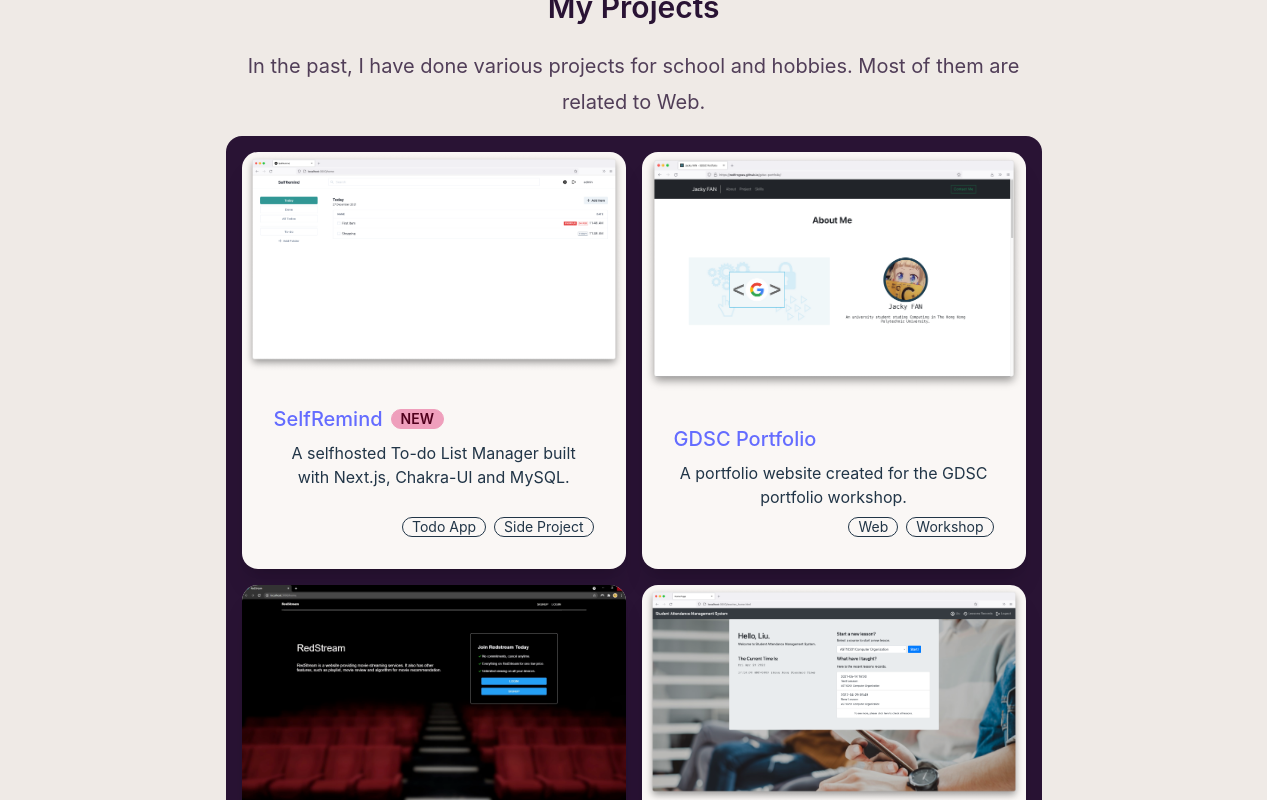
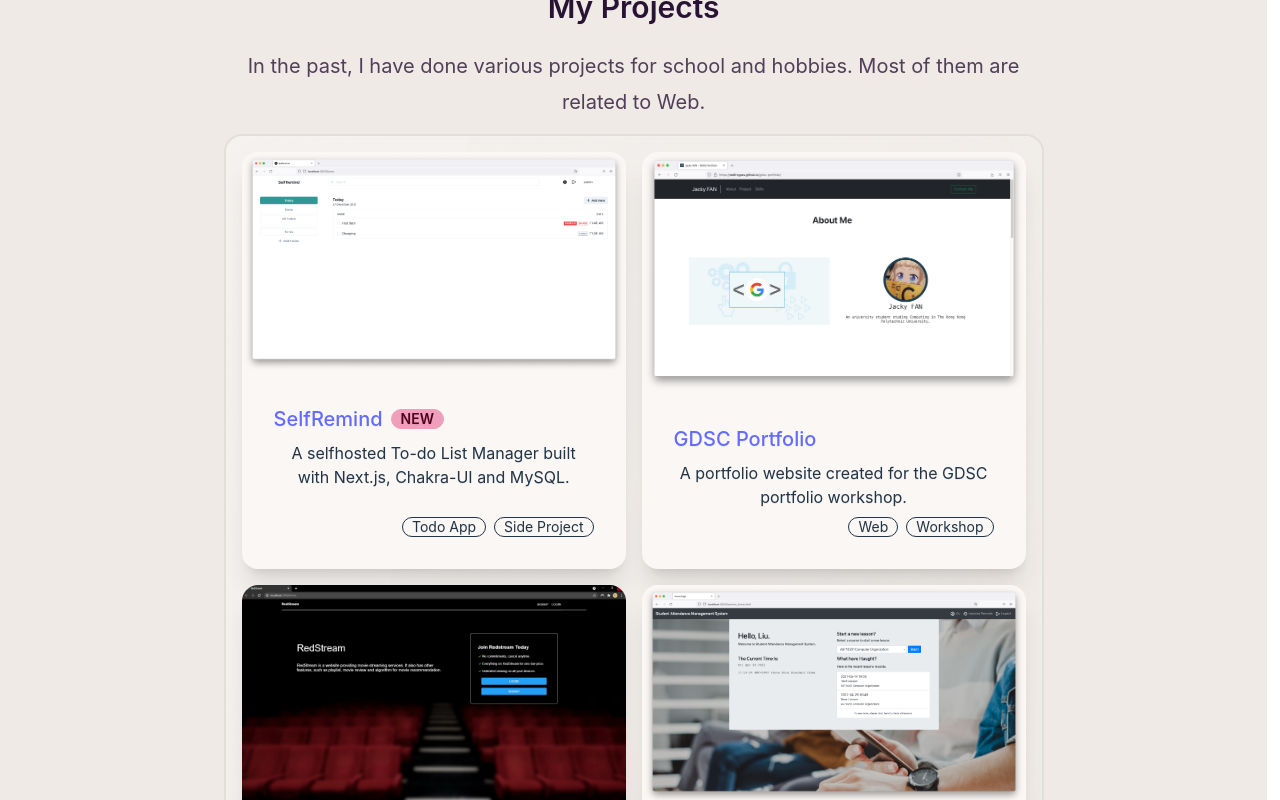
Before and after one commit to redfrogsss/jacky.fan, a React (Vite) app: page / in a window 1280 px wide. Shown: the part 940-1740 px from the top of the page. Built offline with nearby package versions, Linux system fonts and the light colour scheme.

Commit message:
UI: update project section background

```diff
--- a/src/components/PortfolioPhotos.tsx
+++ b/src/components/PortfolioPhotos.tsx
@@ -51,8 +51,10 @@ export const PortfolioPhotos = () => {
 
     return (
         <>
-            <div className="grid grid-flow-row grid-cols-2 2xl:grid-cols-3 gap-4 2xl:gap-8 bg-neutral rounded-box w-fit min-h-auto p-4 2xl:p-8">
-                {createCarouselItem()}
+            <div className="glass bg-opacity-10 rounded-box w-fit min-h-auto ">
+                <div className="grid grid-flow-row grid-cols-2 2xl:grid-cols-3 gap-4 2xl:gap-8 p-4 2xl:p-8">
+                    {createCarouselItem()}
+                </div>
             </div>
         </>
     );
```
